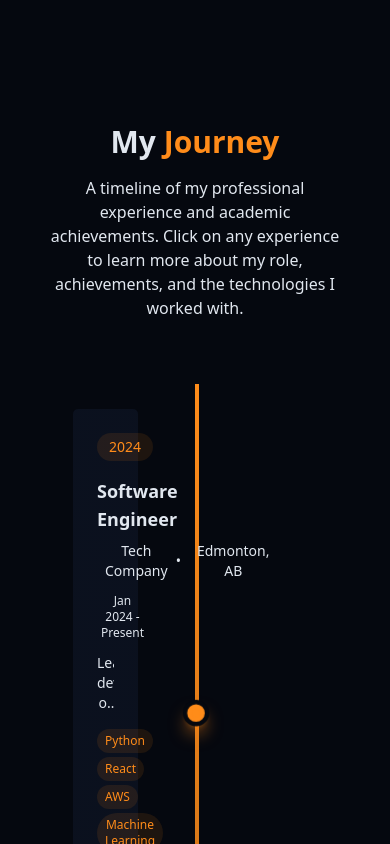
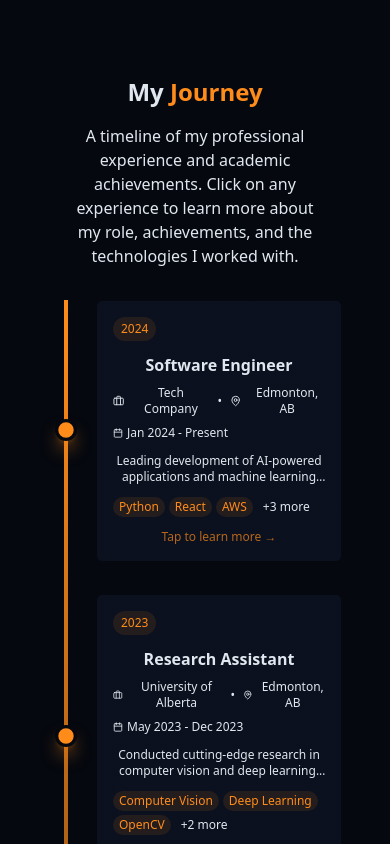
Before and after one commit to icansingh/portfolio, a React (Vite) app: page / in a window 390 px wide. Shown: the part 2620-3464 px from the top of the page. Built offline with nearby package versions, Linux system fonts and the light colour scheme.

Commit message:
Mobile-Friendly Version

```diff
--- a/src/components/TimelineSection.jsx
+++ b/src/components/TimelineSection.jsx
@@ -132,19 +132,19 @@ export const TimelineSection = () => {
     }, []);
 
     return (
-        <section id="timeline" ref={sectionRef} className="py-24 px-4 relative bg-secondary/20">
+        <section id="timeline" ref={sectionRef} className="py-12 md:py-24 px-4 relative bg-secondary/20">
             <div className="container mx-auto max-w-6xl">
-                <h2 className="text-3xl md:text-4xl font-bold mb-4 text-center">
+                <h2 className="text-2xl md:text-3xl lg:text-4xl font-bold mb-4 text-center">
                     My <span className="text-primary">Journey</span>
                 </h2>
 
-                <p className="text-center text-muted-foreground mb-16 max-w-2xl mx-auto">
+                <p className="text-center text-muted-foreground mb-8 md:mb-16 max-w-2xl mx-auto px-4">
                     A timeline of my professional experience and academic achievements.
                     Click on any experience to learn more about my role, achievements, and the technologies I worked with.
                 </p>
 
-                {/* Progress Bar Timeline */}
-                <div className="relative max-w-4xl mx-auto">
+                {/* Desktop Timeline (md and up) */}
+                <div className="hidden md:block relative max-w-4xl mx-auto">
                     {/* Progress Bar Background */}
                     <div
                         className="absolute top-0 bottom-0 w-1 bg-muted"
@@ -168,8 +168,8 @@ export const TimelineSection = () => {
                     {/* Timeline Items */}
                     <div className="relative">
                         {timelineData.map((item, index) => {
-                            const itemProgress = (index + 1) / timelineData.length;
-                            const isActive = scrollProgress >= itemProgress * 0.8;
+                            const itemCenter = (index + 0.5) / timelineData.length;
+                            const isActive = scrollProgress >= itemCenter;
 
                             return (
                                 <div
@@ -181,7 +181,6 @@ export const TimelineSection = () => {
                                     style={{
                                         marginTop: index > 0 ? '-9rem' : '0'
                                     }}
-
                                 >
                                     {/* Timeline Dot */}
                                     <div
@@ -196,7 +195,6 @@ export const TimelineSection = () => {
                                             top: '50%',
                                             marginLeft: '-11px',
                                             marginTop: '-12px',
-
                                         }}
                                     >
                                         {/* Inner dot for extra effect */}
@@ -295,6 +293,143 @@ export const TimelineSection = () => {
                         })}
                     </div>
                 </div>
+
+                {/* Mobile Timeline (below md) */}
+                <div className="md:hidden relative max-w-2xl mx-auto">
+                    {/* Mobile Progress Bar Background */}
+                    <div
+                        className="absolute top-0 bottom-0 w-1 bg-muted"
+                        style={{
+                            left: '1rem',
+                        }}
+                    ></div>
+
+                    {/* Mobile Progress Bar Fill */}
+                    <div
+                        className="absolute top-0 w-1 bg-gradient-to-b from-primary to-primary/50"
+                        style={{
+                            left: '1rem',
+                            height: `${scrollProgress * 100}%`,
+                            transition: 'height 0.05s linear'
+                        }}
+                    ></div>
+
+                    {/* Mobile Timeline Items */}
+                    <div className="relative pl-12">
+                        {timelineData.map((item, index) => {
+                            const itemCenter = (index + 0.5) / timelineData.length;
+                            const isActive = scrollProgress >= itemCenter;
+
+                            return (
+                                <div
+                                    key={item.id}
+                                    className="relative mb-8 last:mb-0"
+                                >
+                                    {/* Mobile Timeline Dot */}
+                                    <div
+                                        className={cn(
+                                            "absolute w-5 h-5 rounded-full border-3 border-background shadow-lg z-10 transition-all duration-500",
+                                            isActive
+                                                ? "bg-primary scale-110 shadow-primary/50"
+                                                : "bg-muted"
+                                        )}
+                                        style={{
+                                            left: '-2.5rem',
+                                            top: '50%',
+                                            transform: 'translateY(-50%)',
+                                        }}
+                                    >
+                                        {/* Inner dot for extra effect */}
+                                        {isActive && (
+                                            <div className="absolute inset-1 bg-primary rounded-full animate-pulse"></div>
+                                        )}
+                                    </div>
+
+                                    {/* Mobile Content Card */}
+                                    <div
+                                        className={cn(
+                                            "gradient-border p-4 cursor-pointer transition-all duration-300 hover:bg-primary/5 hover:scale-[1.02] hover:shadow-lg group",
+                                            isActive && "border-primary/30"
+                                        )}
+                                        style={{
+                                            opacity: isActive ? 1 : 0.3,
+                                            transform: isActive ? 'scale(1)' : 'scale(0.95)'
+                                        }}
+                                        onClick={() => handleExperienceClick(item)}
+                                    >
+                                        {/* Year Badge */}
+                                        <div className="flex items-center justify-between mb-3">
+                                            <span className={cn(
+                                                "text-xs font-medium px-2 py-1 rounded-full transition-all duration-300",
+                                                isActive
+                                                    ? "text-primary bg-primary/10"
+                                                    : "text-muted-foreground bg-muted"
+                                            )}>
+                                                {item.year}
+                                            </span>
+                                            {item.link && item.link !== "#" && (
+                                                <ExternalLink size={14} className="text-muted-foreground group-hover:text-primary transition-colors" />
+                                            )}
+                                        </div>
+
+                                        {/* Title and Company */}
+                                        <h3 className={cn(
+                                            "font-semibold text-base mb-2 group-hover:text-primary transition-colors",
+                                            isActive ? "text-foreground" : "text-muted-foreground"
+                                        )}>
+                                            {item.title}
+                                        </h3>
+                                        <div className="flex items-center gap-2 text-xs text-muted-foreground mb-2">
+                                            <Briefcase size={12} />
+                                            <span>{item.company}</span>
+                                            <span>•</span>
+                                            <MapPin size={12} />
+                                            <span>{item.location}</span>
+                                        </div>
+
+                                        {/* Duration */}
+                                        <div className="flex items-center gap-1 text-xs text-muted-foreground mb-3">
+                                            <Calendar size={10} />
+                                            <span>{item.duration}</span>
+                                        </div>
+
+                                        {/* Description Preview */}
+                                        <p className="text-muted-foreground text-xs mb-3 line-clamp-2">
+                                            {item.description}
+                                        </p>
+
+                                        {/* Skills Preview */}
+                                        <div className="flex flex-wrap gap-1">
+                                            {item.skills.slice(0, 3).map((skill, skillIndex) => (
+                                                <span
+                                                    key={skillIndex}
+                                                    className={cn(
+                                                        "text-xs px-1.5 py-0.5 rounded-full transition-all duration-300",
+                                                        isActive
+                                                            ? "bg-primary/10 text-primary"
+                                                            : "bg-muted text-muted-foreground"
+                                                    )}
+                                                >
+                                                    {skill}
+                                                </span>
+                                            ))}
+                                            {item.skills.length > 3 && (
+                                                <span className="text-xs text-muted-foreground px-1.5 py-0.5">
+                                                    +{item.skills.length - 3} more
+                                                </span>
+                                            )}
+                                        </div>
+
+                                        {/* Click indicator */}
+                                        <div className="mt-3 text-xs text-primary/70 text-center">
+                                            Tap to learn more →
+                                        </div>
+                                    </div>
+                                </div>
+                            );
+                        })}
+                    </div>
+                </div>
             </div>
 
             {/* Timeline Popup */}
```
